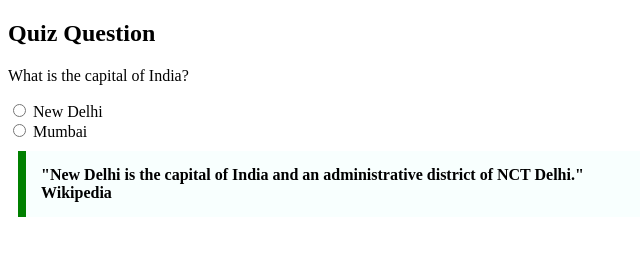
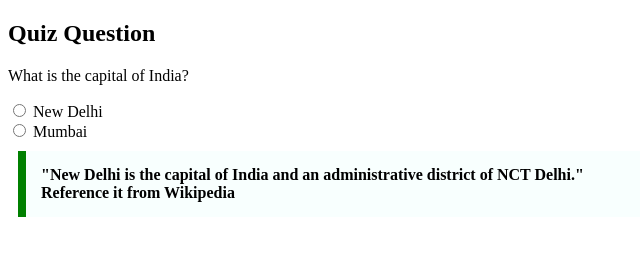
Before and after one commit to acciojob/trivia-sonukds, a website: page main.html in a window 1280 px wide. Shown: the whole page, without its empty margins (0-640 px from the left). Drawn offline with Linux system fonts and the light colour scheme.

Commit message:
created a submission

```diff
--- a/main.html
+++ b/main.html
@@ -29,7 +29,7 @@
         </section>
         <section>
             <blockquote class="styled-quote">
-                "New Delhi is the capital of India and an administrative district of NCT Delhi." <a src="wikipedia.com">Wikipedia</a>
+                "New Delhi is the capital of India and an administrative district of NCT Delhi." <a src="wikipedia.com">Reference it from Wikipedia</a>
             </blockquote>
         </section>
     </main>
```
